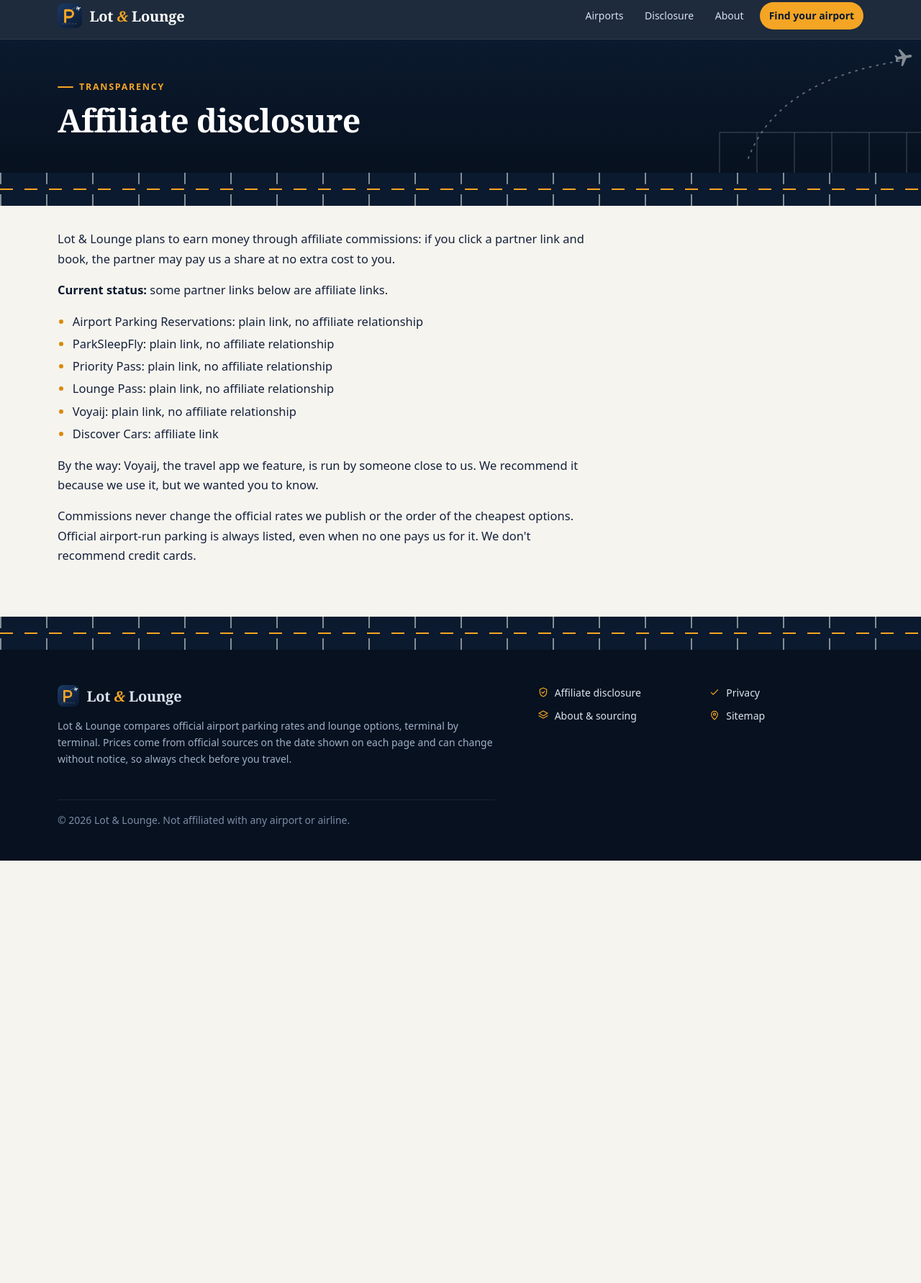
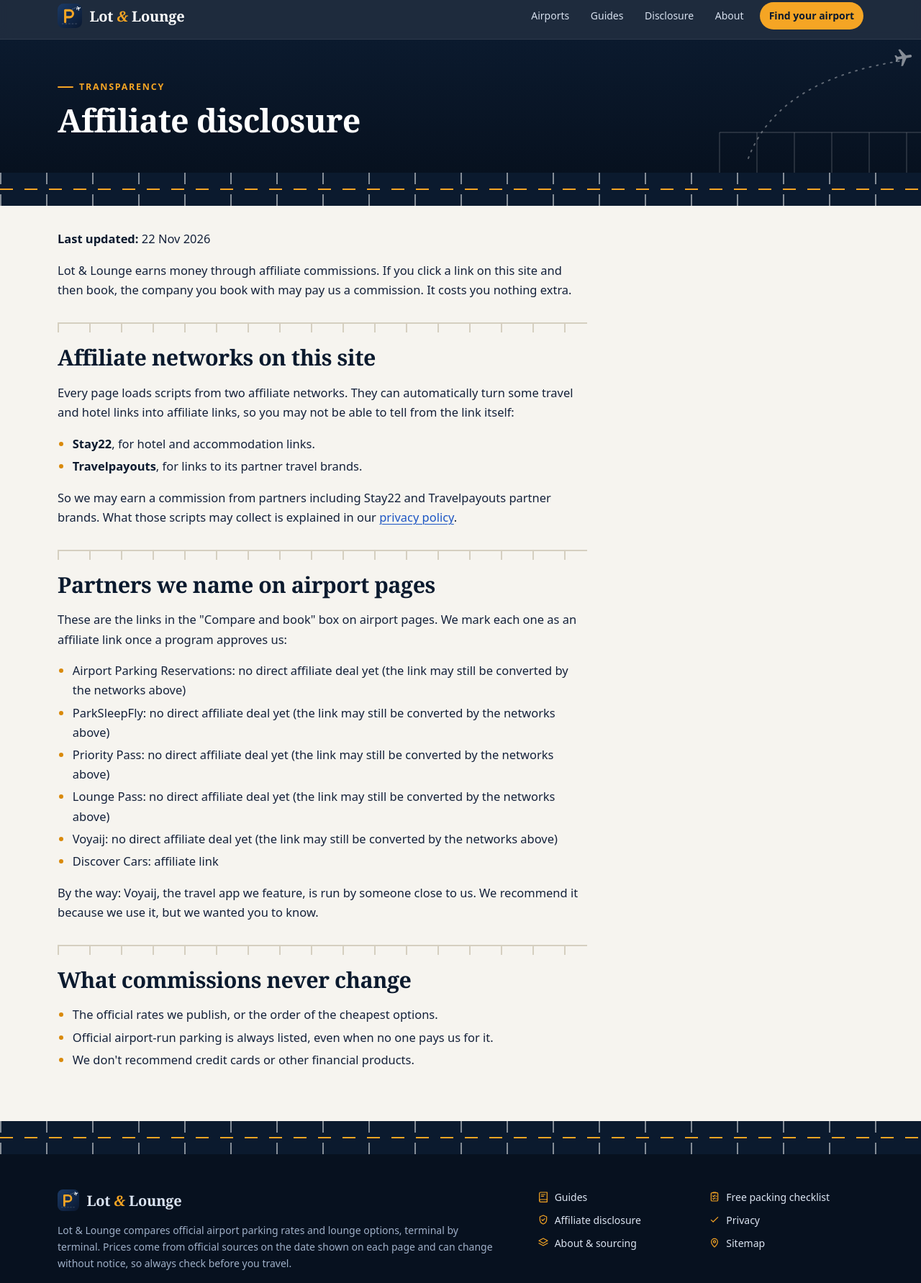
Before and after one commit to LBD-DASH/lot-and-lounge, an Astro site: page /lot-and-lounge/affiliate-disclosure in a window 1280 px wide. Shown: the part 10-1793 px from the top of the page at 72% size. Before the commit the page ends 1206 px from the top, so only its background shows below. Built offline with nearby package versions, Linux system fonts and the light colour scheme; Astro itself is replaced by a stand-in of ours.

Commit message:
Guides release 6/8: layout, lib, disclosure, airport template

```diff
--- a/src/layouts/Base.astro
+++ b/src/layouts/Base.astro
@@ -66,6 +66,7 @@ const fullTitle = title.includes(SITE_NAME) ? title : `${title} | ${SITE_NAME}`;
         <a class="brand" href={withBase('')} aria-label="Lot & Lounge home"><Logo /><span>Lot <span class="amp">&</span> Lounge</span></a>
         <nav class="site-nav" aria-label="Main">
           <a href={withBase('')}>Airports</a>
+          <a href={withBase('guides/')}>Guides</a>
           <a class="hide-sm" href={withBase('affiliate-disclosure/')}>Disclosure</a>
           <a href={withBase('about/')}>About</a>
           <a class="nav-cta hide-sm" href={withBase('#airports')}>Find your airport</a>
@@ -86,6 +87,8 @@ const fullTitle = title.includes(SITE_NAME) ? title : `${title} | ${SITE_NAME}`;
           </p>
         </div>
         <ul class="foot-links">
+          <li><Icon name="book" size={16} /><a href={withBase('guides/')}>Guides</a></li>
+          <li><Icon name="clipboard" size={16} /><a href={withBase('checklist/')}>Free packing checklist</a></li>
           <li><Icon name="shield" size={16} /><a href={withBase('affiliate-disclosure/')}>Affiliate disclosure</a></li>
           <li><Icon name="check" size={16} /><a href={withBase('privacy/')}>Privacy</a></li>
           <li><Icon name="layers" size={16} /><a href={withBase('about/')}>About & sourcing</a></li>
--- a/src/pages/affiliate-disclosure.astro
+++ b/src/pages/affiliate-disclosure.astro
@@ -2,18 +2,35 @@
 import Base from '../layouts/Base.astro';
 import PageHead from '../components/PageHead.astro';
 import { allPartners } from '../lib/partners';
+import { withBase } from '../lib/url';
 const list = allPartners();
-const anyAffiliate = list.some((p) => p.affiliate);
 ---
-<Base title="Affiliate disclosure" description={`How Lot & Lounge makes money: which outbound links are affiliate links${anyAffiliate ? '' : ' (currently none)'}, and how that never changes the official prices we publish.`} path="affiliate-disclosure/">
+<Base title="Affiliate disclosure" description="How Lot & Lounge makes money: we may earn a commission from partners such as Stay22 and Travelpayouts brands, at no extra cost to you. It never changes our prices." path="affiliate-disclosure/">
   <PageHead title="Affiliate disclosure" eyebrow="Transparency" />
   <div class="wrap"><div class="prose read page-body">
-    <p>Lot &amp; Lounge plans to earn money through affiliate commissions: if you click a partner link and book, the partner may pay us a share at no extra cost to you.</p>
-    <p><strong>Current status:</strong> {anyAffiliate ? 'some partner links below are affiliate links.' : 'none of our links are affiliate links yet. Partner links point to the plain official websites.'}</p>
+    <p><strong>Last updated:</strong> 22 Nov 2026</p>
+    <p>Lot &amp; Lounge earns money through affiliate commissions. If you click a link on this site and then book, the company you book with may pay us a commission. It costs you nothing extra.</p>
+
+    <h2 id="networks">Affiliate networks on this site</h2>
+    <p>Every page loads scripts from two affiliate networks. They can automatically turn some travel and hotel links into affiliate links, so you may not be able to tell from the link itself:</p>
     <ul>
-      {list.map((p) => <li>{p.name}: {p.affiliate ? 'affiliate link' : 'plain link, no affiliate relationship'}</li>)}
+      <li><strong>Stay22</strong>, for hotel and accommodation links.</li>
+      <li><strong>Travelpayouts</strong>, for links to its partner travel brands.</li>
+    </ul>
+    <p>So we may earn a commission from partners including Stay22 and Travelpayouts partner brands. What those scripts may collect is explained in our <a href={withBase('privacy/')}>privacy policy</a>.</p>
+
+    <h2 id="partners">Partners we name on airport pages</h2>
+    <p>These are the links in the "Compare and book" box on airport pages. We mark each one as an affiliate link once a program approves us:</p>
+    <ul>
+      {list.map((p) => <li>{p.name}: {p.affiliate ? 'affiliate link' : 'no direct affiliate deal yet (the link may still be converted by the networks above)'}</li>)}
     </ul>
     <p>By the way: Voyaij, the travel app we feature, is run by someone close to us. We recommend it because we use it, but we wanted you to know.</p>
-    <p>Commissions never change the official rates we publish or the order of the cheapest options. Official airport-run parking is always listed, even when no one pays us for it. We don't recommend credit cards.</p>
+
+    <h2 id="independence">What commissions never change</h2>
+    <ul>
+      <li>The official rates we publish, or the order of the cheapest options.</li>
+      <li>Official airport-run parking is always listed, even when no one pays us for it.</li>
+      <li>We don't recommend credit cards or other financial products.</li>
+    </ul>
   </div></div>
 </Base>
```
Also changed, not shown: src/lib/guides.ts (added, +20 -0 lines), src/pages/airports/[slug].astro (+10 -0 lines).
